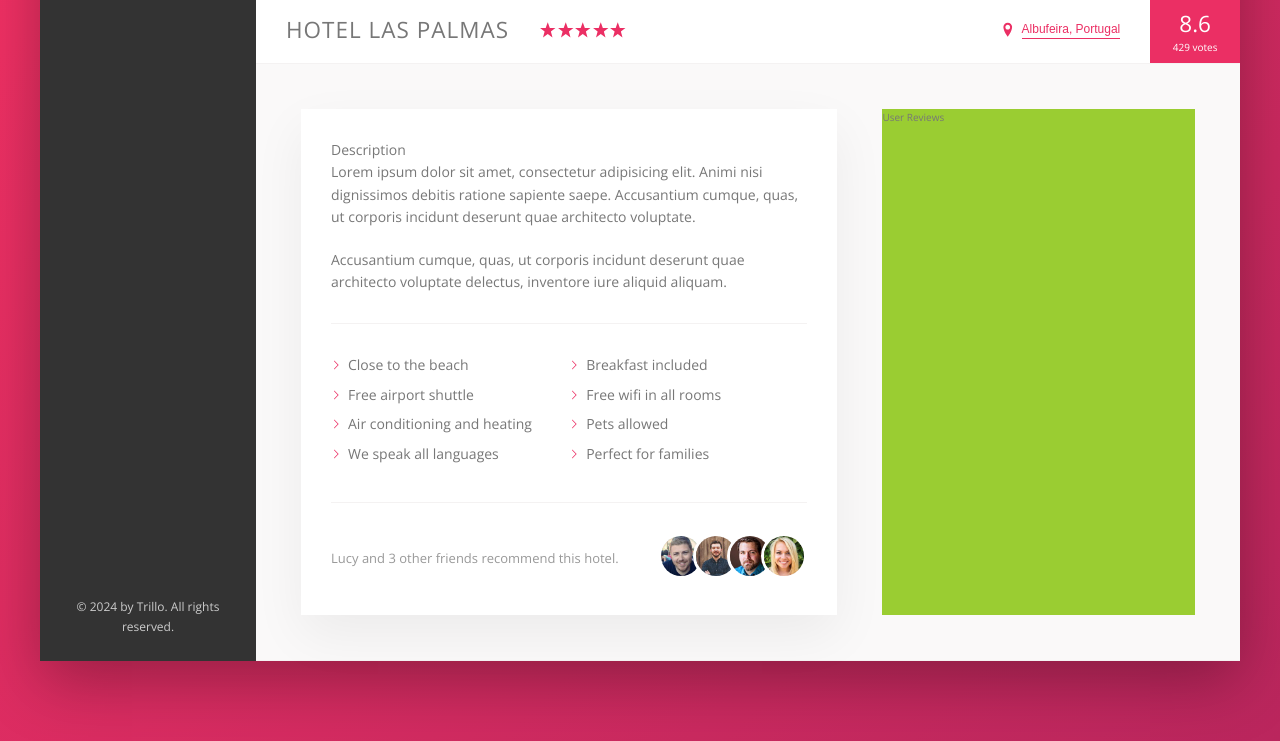
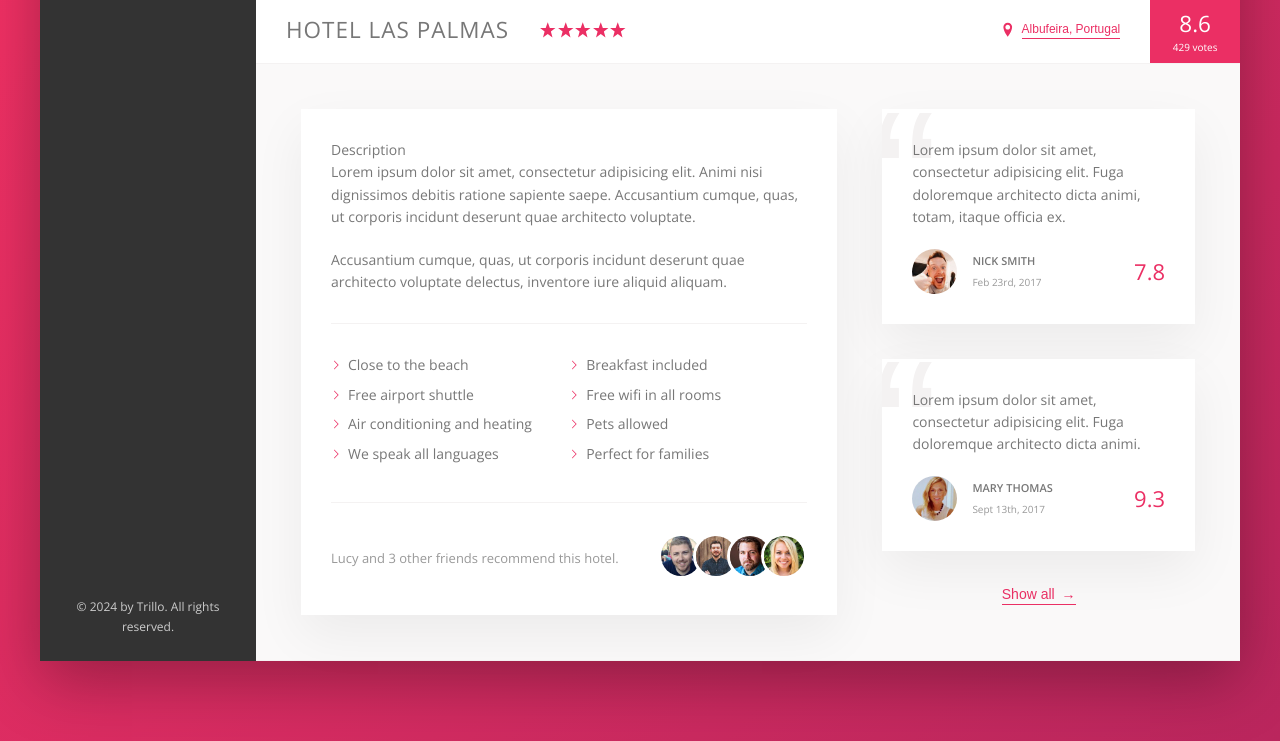
Before and after one commit to jgoryca/Trillo, a website: page index.html in a window 1280 px wide. Shown: the part 538-1279 px from the top of the page. Drawn offline with nearby package versions, Linux system fonts and the light colour scheme.

Commit message:
Build user review section

```diff
--- a/index.html
+++ b/index.html
@@ -195,7 +195,45 @@
                 </div>
               </div>
             </div>
-            <div class="user-reviews">User Reviews</div>
+            <div class="user-reviews">
+              <figure class="review">
+                <blockquote class="review__text">
+                  Lorem ipsum dolor sit amet, consectetur adipisicing elit. Fuga
+                  doloremque architecto dicta animi, totam, itaque officia ex.
+                </blockquote>
+                <figcaption class="review__user">
+                  <img
+                    src="img/user-1.jpg"
+                    alt="User 1"
+                    class="review__photo"
+                  />
+                  <div class="review__user-box">
+                    <p class="review__user-name">Nick Smith</p>
+                    <p class="review__user-date">Feb 23rd, 2017</p>
+                  </div>
+                  <div class="review__rating">7.8</div>
+                </figcaption>
+              </figure>
+              <figure class="review">
+                <blockquote class="review__text">
+                  Lorem ipsum dolor sit amet, consectetur adipisicing elit. Fuga
+                  doloremque architecto dicta animi.
+                </blockquote>
+                <figcaption class="review__user">
+                  <img
+                    src="img/user-2.jpg"
+                    alt="User 2"
+                    class="review__photo"
+                  />
+                  <div class="review__user-box">
+                    <p class="review__user-name">Mary Thomas</p>
+                    <p class="review__user-date">Sept 13th, 2017</p>
+                  </div>
+                  <div class="review__rating">9.3</div>
+                </figcaption>
+              </figure>
+              <button class="btn-inline">Show all <span>&rarr;</span></button>
+            </div>
           </div>
         </main>
       </div>
--- a/sass/_components.scss
+++ b/sass/_components.scss
@@ -269,8 +269,17 @@
   cursor: pointer;
   transition: all 0.2s;
 
+  & span {
+    margin-left: 3px;
+    transition: margin-left 0.2s;
+  }
+
   &:hover {
     color: var(--color-grey-dark-1);
+
+    span {
+      margin-left: 8px;
+    }
   }
 
   &:focus {
@@ -365,3 +374,66 @@
     }
   }
 }
+
+/////////////////////////////////
+/// REVIEWS
+.review {
+  background-color: #fff;
+  box-shadow: var(--shadow-light);
+  padding: 3rem;
+  margin-bottom: 3.5rem;
+  position: relative;
+  overflow: hidden;
+
+  &__text {
+    margin-bottom: 2rem;
+    z-index: 10;
+    position: relative;
+  }
+
+  &__user {
+    display: flex;
+    align-items: center;
+  }
+
+  &__photo {
+    height: 4.5rem;
+    width: 4.5rem;
+    border-radius: 50%;
+    margin-right: 1.5rem;
+  }
+
+  &__user-box {
+    margin-right: auto;
+  }
+
+  &__user-name {
+    font-size: 1.1rem;
+    text-transform: uppercase;
+    font-weight: 600;
+    margin-bottom: 0.4rem;
+  }
+
+  &__user-date {
+    font-size: 1rem;
+    color: var(--color-grey-dark-3);
+  }
+
+  &__rating {
+    font-size: 2.2rem;
+    font-weight: 300;
+    color: var(--color-primary);
+  }
+
+  &::before {
+    content: "\201C";
+    position: absolute;
+    top: -2.75rem;
+    left: -1rem;
+    line-height: 1;
+    font-size: 20rem;
+    color: var(--color-grey-light-2);
+    font-family: sans-serif;
+    z-index: 1;
+  }
+}
--- a/sass/_layout.scss
+++ b/sass/_layout.scss
@@ -37,6 +37,7 @@
 }
 
 .detail {
+  font-size: 1.4rem;
   display: flex;
   padding: 4.5rem;
   background-color: var(--color-grey-light-1);
@@ -44,7 +45,6 @@
 }
 
 .description {
-  font-size: 1.4rem;
   background-color: #fff;
   box-shadow: var(--shadow-light);
   padding: 3rem;
@@ -53,6 +53,8 @@
 }
 
 .user-reviews {
-  background-color: yellowgreen;
   flex: 1;
+  display: flex;
+  flex-direction: column;
+  align-items: center;
 }
```
Also changed, not shown: css/style.css.
